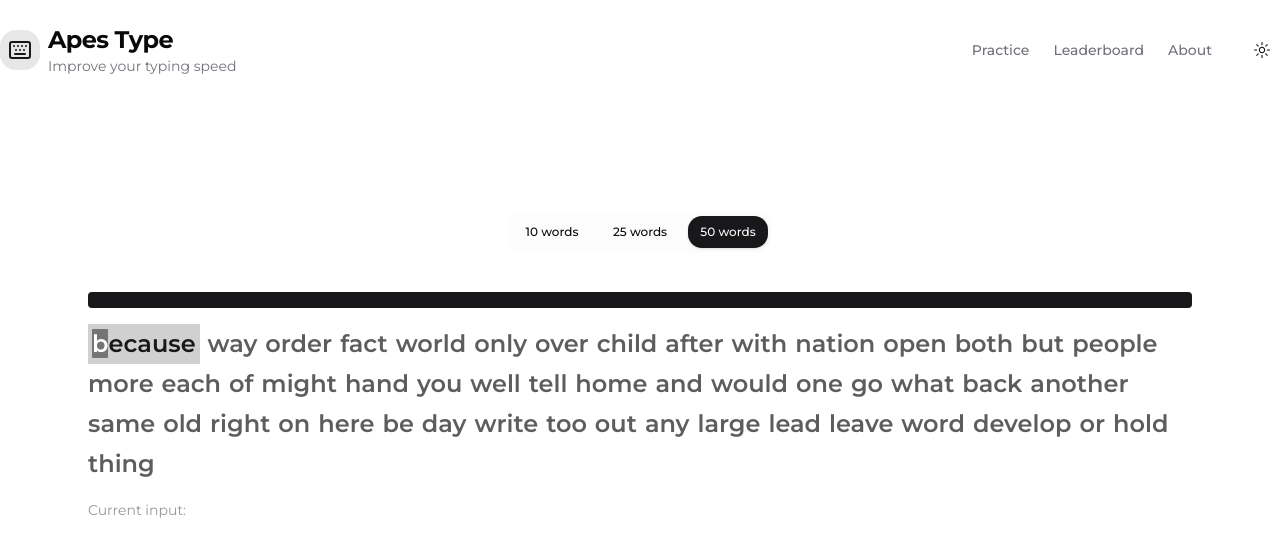
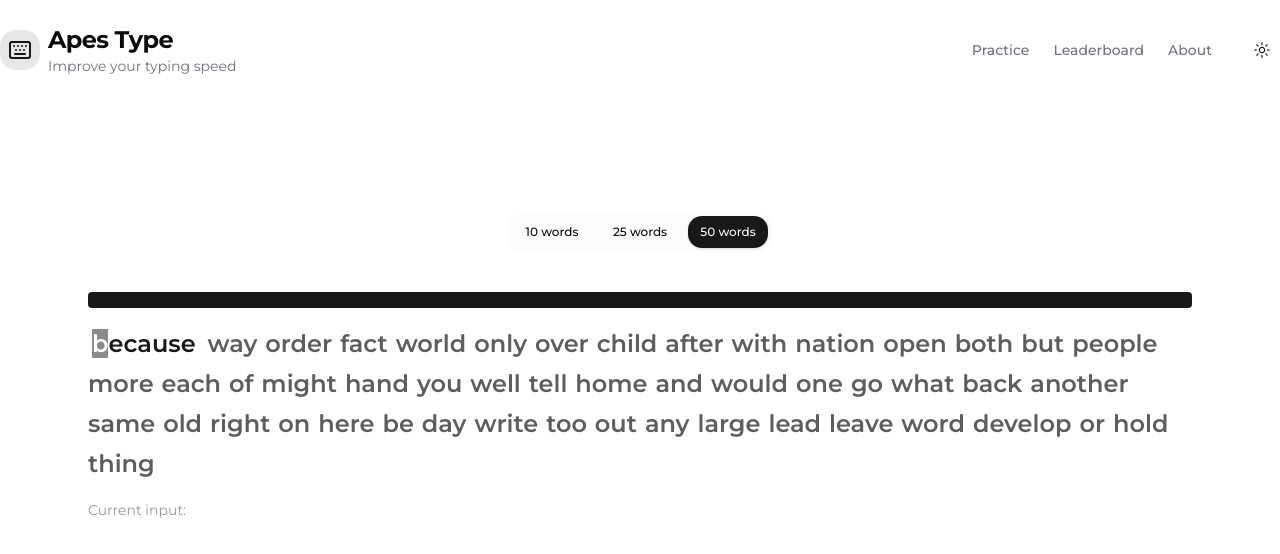
Before and after one commit to verareyou/apestype, a Next.js app: page / in a window 1280 px wide. Shown: the top 554 px of the page. Built offline with nearby package versions, Linux system fonts and the light colour scheme.

Commit message:
feat: update ui

```diff
--- a/src/app/page.tsx
+++ b/src/app/page.tsx
@@ -88,7 +88,9 @@ export default function Home() {
       currentWord.split('').pop() === e.key &&
       currentWordIndex === words.length - 1
     ) {
-      generateResult()
+      setTimeout(() => {
+        generateResult()
+      }, 300)
       return
     }
 
@@ -170,7 +172,7 @@ export default function Home() {
                     className={cn(
                       'mr-2 transition-all text-primary/70 py-1 duration-300',
                       wordIndex === currentWordIndex
-                        ? 'bg-primary/20 text-primary rounded-[1px] px-1'
+                        ? ' text-primary rounded-[1px] px-1'
                         : wordIndex < currentWordIndex
                         ? 'text-muted-foreground/90'
                         : ''
```
